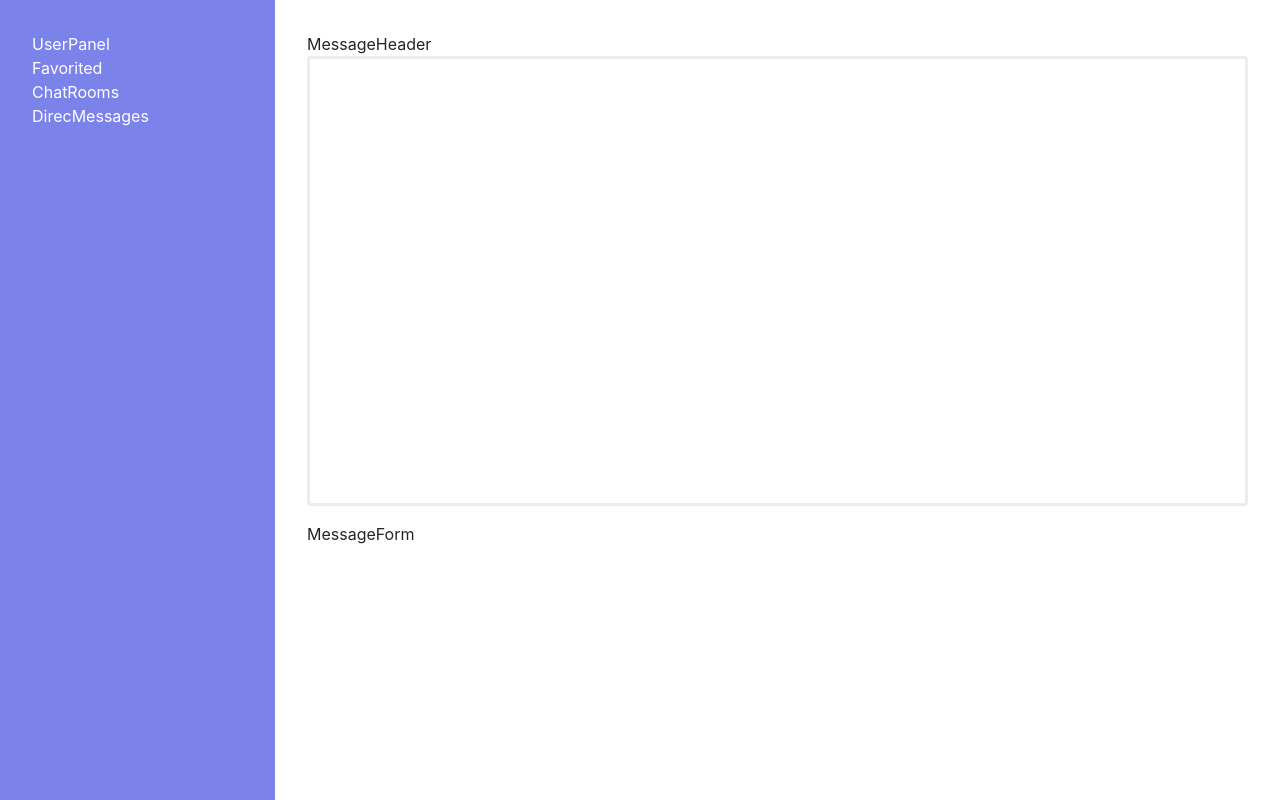
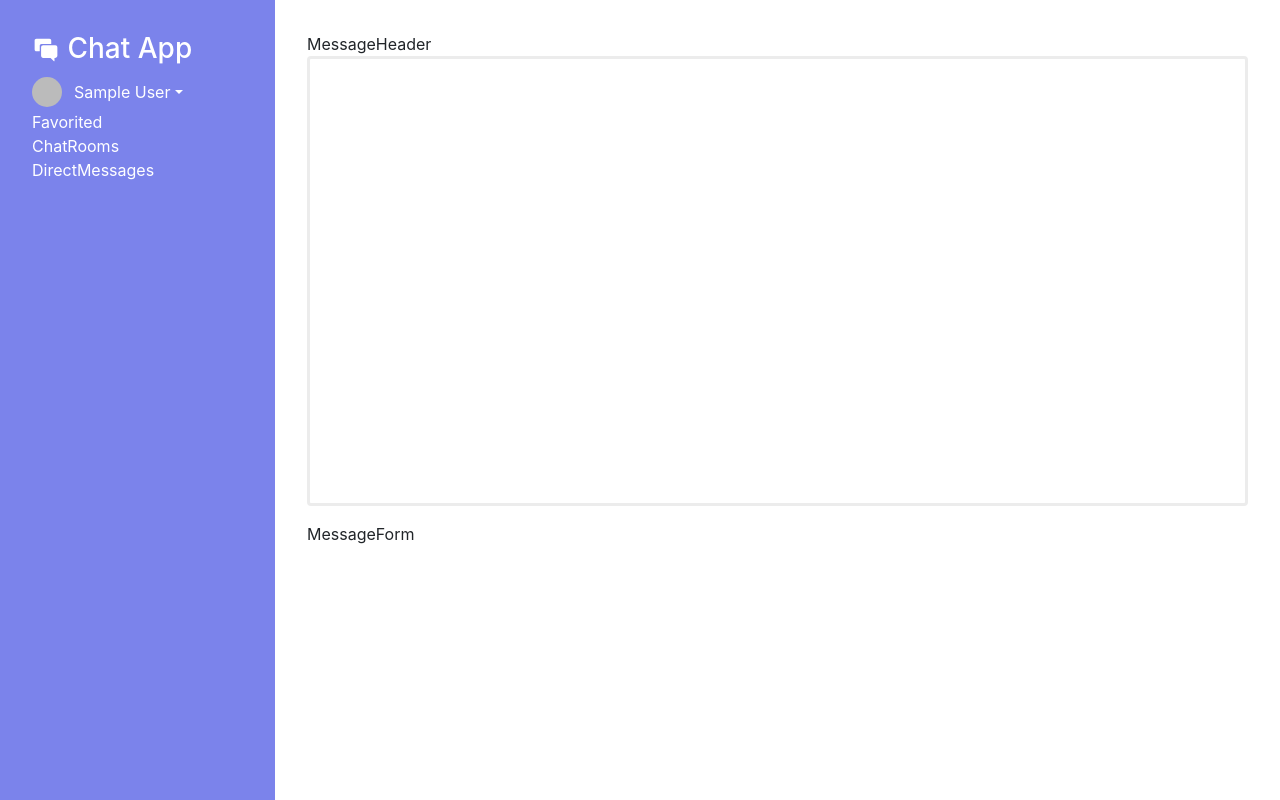
Before and after one commit to jadeplanet/react_chatapp, a React (Create React App) app: page / in a window 1280 px wide. Built offline with nearby package versions, Linux system fonts and the light colour scheme; no server answers; sample sign-in values are in the browser's storage.

Commit message:
chat structure - profile image

```diff
--- a/package.json
+++ b/package.json
@@ -9,6 +9,7 @@
     "bootstrap": "^4.5.3",
     "firebase": "^8.0.2",
     "md5": "^2.3.0",
+    "mime-types": "^2.1.27",
     "react": "^17.0.1",
     "react-bootstrap": "^1.4.0",
     "react-dom": "^17.0.1",
--- a/src/App.js
+++ b/src/App.js
@@ -5,7 +5,7 @@ import LoginPage from './components/LoginPage/LoginPage';
 import RegisterPage from './components/RegisterPage/RegisterPage';
 import firebase from './firebase';
 import { useDispatch, useSelector } from 'react-redux';
-import { setUser } from './redux/actions/user_action';
+import { setUser, clearUser } from './redux/actions/user_action';
 
 function App(props) {
 	let history = useHistory();
@@ -21,6 +21,7 @@ function App(props) {
 				dispatch(setUser(user));
 			} else {
 				history.push('/login');
+				dispatch(clearUser());
 			}
 		});
 	}, []);
--- a/src/components/ChatPage/SidePanel/DirectMessages.js
+++ b/src/components/ChatPage/SidePanel/DirectMessages.js
@@ -1,7 +1,7 @@
 import React from 'react';
 
 const DirectMessages = () => {
-	return <div>DirecMessages</div>;
+	return <div>DirectMessages</div>;
 };
 
 export default DirectMessages;
--- a/src/components/ChatPage/SidePanel/UserPanel.js
+++ b/src/components/ChatPage/SidePanel/UserPanel.js
@@ -1,7 +1,75 @@
-import React from 'react';
+import React, { useRef } from 'react';
+import { IoIosChatboxes } from 'react-icons/io';
+import Dropdown from 'react-bootstrap/Dropdown';
+import Image from 'react-bootstrap/Image';
+import { useSelector } from 'react-redux';
+import firebase from '../../../firebase';
+import mime from 'mime-types';
 
-const UserPanel = () => {
-	return <div>UserPanel</div>;
-};
+function UserPanel() {
+	const user = useSelector((state) => state.user.currentUser);
+	const inputOpenImageRef = useRef();
+	const handleLogout = () => {
+		firebase.auth().signOut();
+	};
+	const handleOpenImageRef = () => {
+		inputOpenImageRef.current.click();
+	};
+	const handleUploadImage = async (event) => {
+		const file = event.target.files[0];
+		const metadata = { contentType: mime.lookup(file.name) };
+		try {
+			// 스토리지에 파일 저장하기
+			let uploadTaskSnapshot = await firebase
+				.storage()
+				.ref()
+				.child(`user_image/${user.uid}`)
+				.put(file.metadata);
+
+			console.log('uploadTaskSnapshot', uploadTaskSnapshot);
+		} catch (error) {}
+	};
+	return (
+		<div>
+			<h3 style={{ color: 'white' }}>
+				<IoIosChatboxes /> Chat App
+			</h3>
+
+			<div style={{ display: 'flex', marginBotom: '1rem' }}>
+				<Image
+					src={user && user.photoURL}
+					style={{ width: '30px', height: '30px', marginTop: '3px' }}
+					roundedCircle
+				/>
+
+				<Dropdown>
+					<Dropdown.Toggle
+						style={{
+							background: 'transparent',
+							border: '0px',
+						}}
+						id='dropdown-basic'
+					>
+						{user && user.displayName}
+					</Dropdown.Toggle>
+
+					<Dropdown.Menu>
+						<Dropdown.Item onClick={handleOpenImageRef}>
+							프로필 사진 변경
+						</Dropdown.Item>
+						<Dropdown.Item onClick={handleLogout}>로그아웃</Dropdown.Item>
+					</Dropdown.Menu>
+				</Dropdown>
+			</div>
+			<input
+				onChange={handleUploadImage}
+				accept='image/jpg, image/png'
+				style={{ display: 'none' }}
+				ref={inputOpenImageRef}
+				type='file'
+			/>
+		</div>
+	);
+}
 
 export default UserPanel;
--- a/src/redux/actions/types.js
+++ b/src/redux/actions/types.js
@@ -1,2 +1,3 @@
 // USER TYPES
 export const SET_USER = 'set_user';
+export const CLEAR_USER = 'clear_user';
--- a/src/redux/actions/user_action.js
+++ b/src/redux/actions/user_action.js
@@ -1,4 +1,4 @@
-import { SET_USER } from './types';
+import { SET_USER, CLEAR_USER } from './types';
 
 export function setUser(user) {
 	return {
@@ -6,3 +6,9 @@ export function setUser(user) {
 		payload: user,
 	};
 }
+
+export function clearUser() {
+	return {
+		type: CLEAR_USER,
+	};
+}
--- a/src/redux/reducers/user_reducer.js
+++ b/src/redux/reducers/user_reducer.js
@@ -1,11 +1,11 @@
-import { SET_USER } from '../actions/types';
+import { SET_USER, CLEAR_USER } from '../actions/types';
 
 const initialUserState = {
 	currentUser: null,
 	isLoading: true,
 };
 
-export default function (state = initialUserState, action) {
+export default (state = initialUserState, action) => {
 	switch (action.type) {
 		case SET_USER:
 			return {
@@ -13,7 +13,15 @@ export default function (state = initialUserState, action) {
 				currentUser: action.payload,
 				isLoading: false,
 			};
+		case CLEAR_USER:
+			return {
+				...state,
+				currentUser: null,
+				isLoading: false,
+			};
 		default:
 			return state;
 	}
-}
+};
+
+// export default user_reducer;
```
